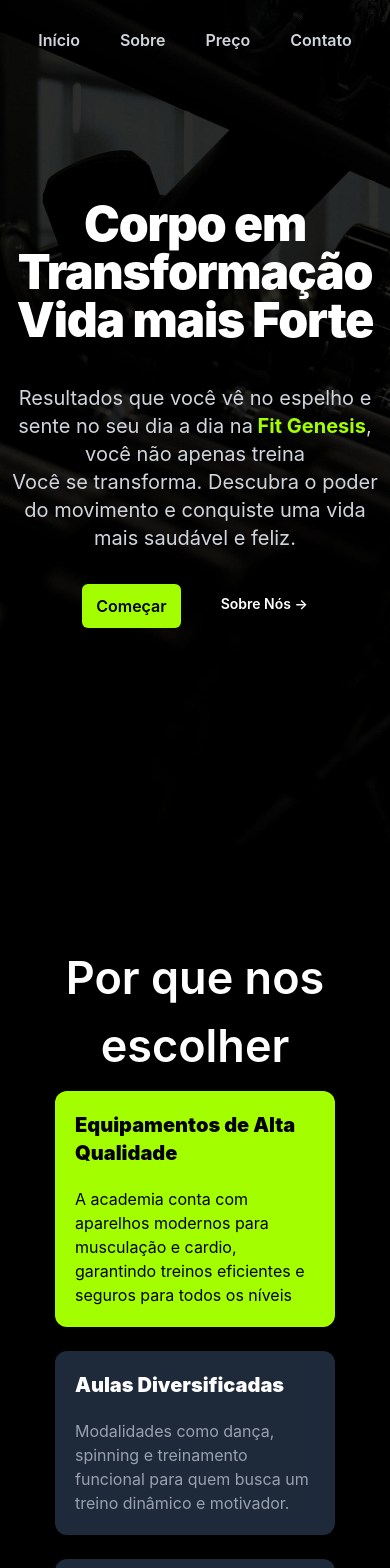
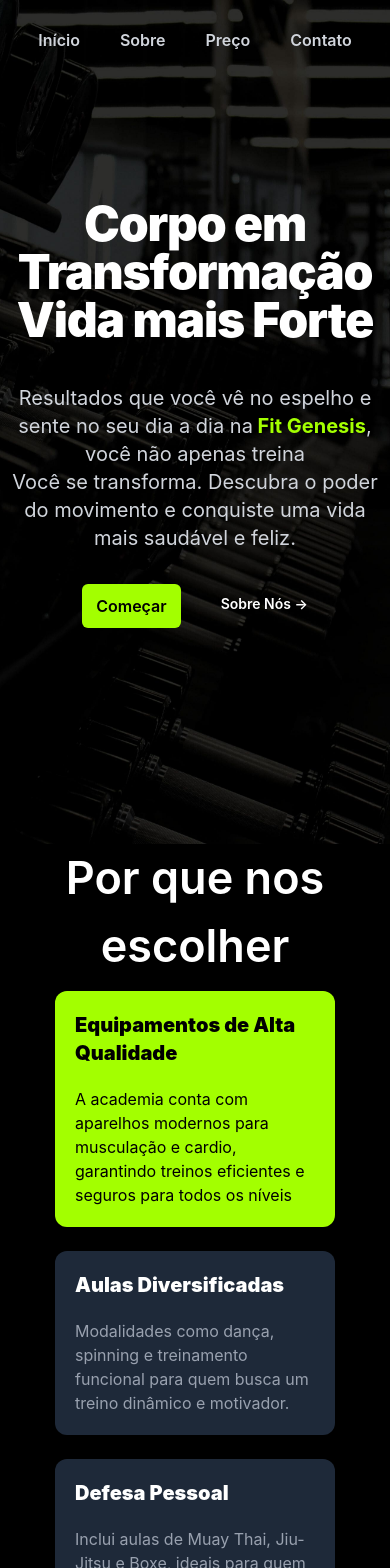
Before and after one commit to MatheusZamo/fit-genesis, a React (Vite) app: page / in a window 390 px wide. Shown: the top 1568 px of the page. Built offline with nearby package versions, Linux system fonts and the light colour scheme.

Commit message:
Adjusting the style for mobile

```diff
--- a/src/app.jsx
+++ b/src/app.jsx
@@ -48,7 +48,7 @@ const App = () => {
 
   return (
     <>
-      <main className="bg-[url(/public/home.jpg)] bg-cover h-dvh">
+      <main className="bg-[url(/public/home.jpg)] bg-cover h-dvh bg-center">
         <nav className="flex justify-center">
           <ul className="flex justify-center">
             {links.map((link) => (
@@ -90,9 +90,9 @@ const App = () => {
           </div>
         </div>
       </main>
-      <div className="bg-black flex justify-center  md:pt-20 lg:pt-5 @container">
+      <div className="bg-black flex justify-center  md:pt-15 lg:pt-5 sm:pt-10 @container">
         <div>
-          <h2 className="text-white text-[45px] font-semibold @sm:pt-[100px] @sm:text-center">
+          <h2 className="text-white text-[45px] font-semibold  @sm:text-center">
             Por que nos escolher
           </h2>
           <ul className="flex flex-wrap justify-center">
@@ -180,7 +180,7 @@ const App = () => {
                   ))}
                   <button
                     href="#"
-                    className="rounded-md bg-[#a3ff00] text-black font-semibold  mr-5 w-60 h-10 cursor-pointer"
+                    className="rounded-md bg-[#a3ff00] text-black font-semibold w-60 h-10 cursor-pointer"
                   >
                     Começar
                   </button>
@@ -190,8 +190,8 @@ const App = () => {
           })}
         </ul>
       </div>
-      <footer className="bg-[url(/public/visit.png)] h-180 bg-cover">
-        <h2 className="text-white text-[45px] font-semibold text-center pt-50">
+      <footer className="bg-[url(/public/visit.png)] h-180 bg-cover bg-right @container">
+        <h2 className="text-white text-[45px] font-semibold text-center @sm:pt-10 @md:pt-40 @lg:pt-50">
           Faça sua primeira visita
         </h2>
         <p className="mt-10 text-gray-300 font-sans text-xl text-center p-10 ">
```
